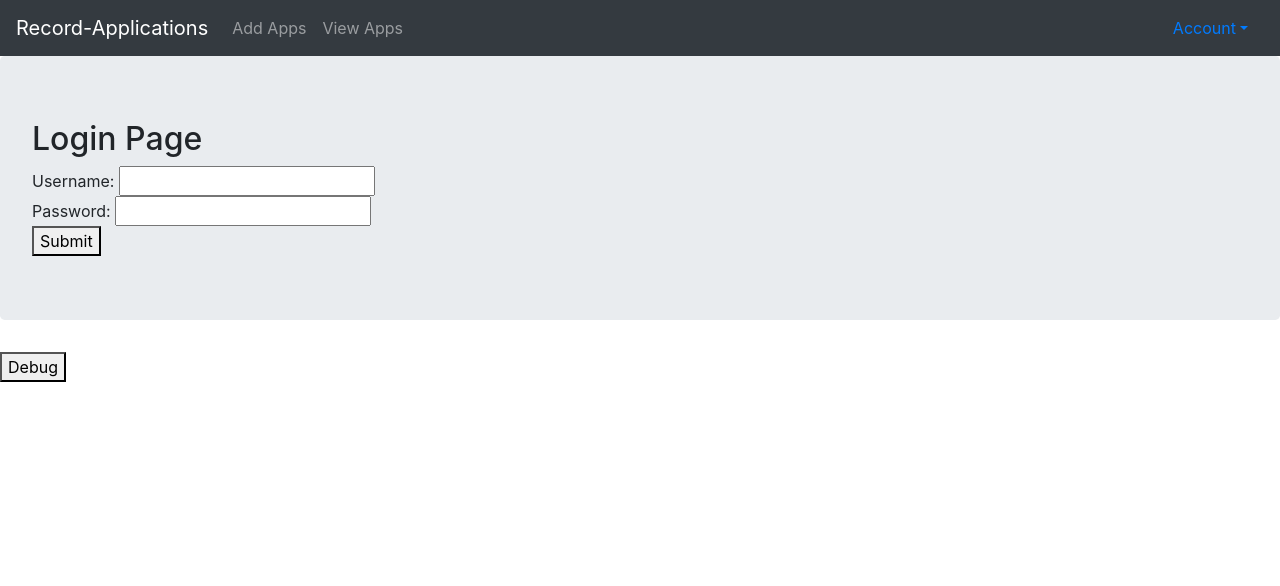
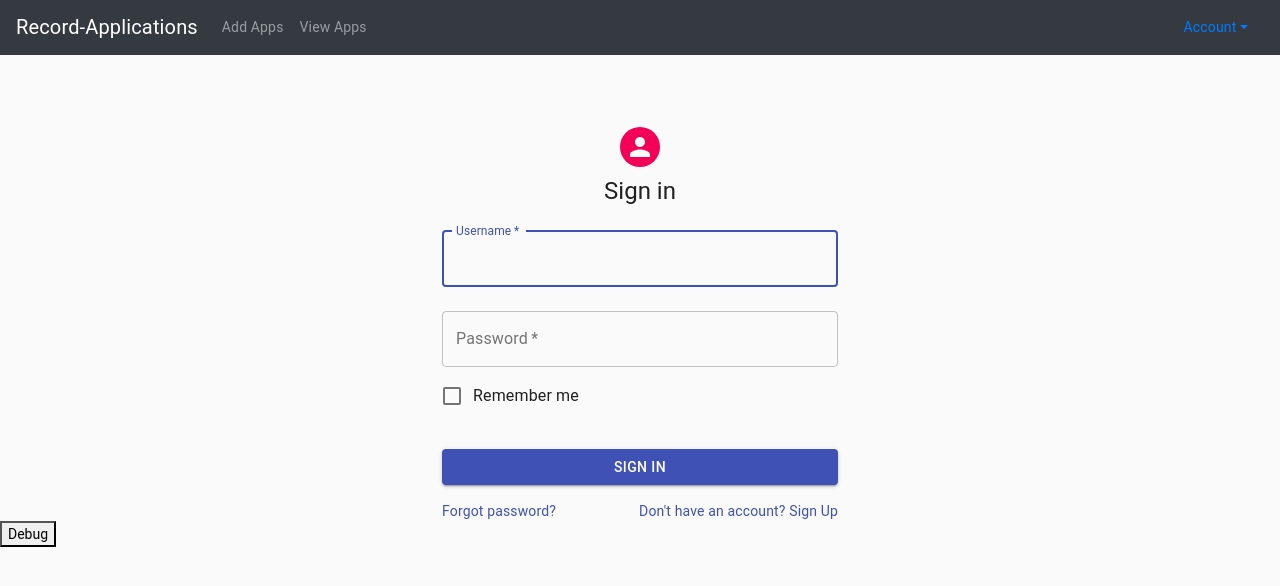
Before and after one commit to jbroomer/Record-Applications, a React (Create React App) app in the folder frontend/: page /login in a window 1280 px wide. Shown: the top 586 px of the page. Built offline with nearby package versions, Linux system fonts and the light colour scheme; the HTML template or start-up script is replaced by a standard one.

Commit message:
Improved Frontend of Login page

```diff
--- a/frontend/src/components/Login.js
+++ b/frontend/src/components/Login.js
@@ -1,24 +1,99 @@
 import React from 'react'
-import Jumbotron from 'react-bootstrap/Jumbotron';
-import Row from 'react-bootstrap/Row'
-import Col from 'react-bootstrap/Col'
-import Container from 'react-bootstrap/Container'
+import Avatar from '@material-ui/core/Avatar';
+import Button from '@material-ui/core/Button';
+import CssBaseline from '@material-ui/core/CssBaseline';
+import TextField from '@material-ui/core/TextField';
+import FormControlLabel from '@material-ui/core/FormControlLabel';
+import Checkbox from '@material-ui/core/Checkbox';
+import Link from '@material-ui/core/Link';
+import Grid from '@material-ui/core/Grid';
+import Box from '@material-ui/core/Box';
+import Typography from '@material-ui/core/Typography';
+import { makeStyles } from '@material-ui/core/styles';
+import Container from '@material-ui/core/Container';
 
-const Login = () => {
+const useStyles = makeStyles(theme => ({
+    paper: {
+      marginTop: theme.spacing(8),
+      display: 'flex',
+      flexDirection: 'column',
+      alignItems: 'center',
+    },
+    avatar: {
+      margin: theme.spacing(1),
+      backgroundColor: theme.palette.secondary.main,
+    },
+    form: {
+      width: '100%', // Fix IE 11 issue.
+      marginTop: theme.spacing(1),
+    },
+    submit: {
+      margin: theme.spacing(3, 0, 2),
+    },
+  }));
+
+const Login = (props) => {
+    const classes = useStyles();
+
     return (
-        <Jumbotron>
-            <h2>Login Page</h2>
-            <div>
-                Username: <input></input>
-                <br></br>
-                Password: <input></input>
+        <Container component="main" maxWidth="xs">
+            <CssBaseline />
+            <div className={classes.paper}>
+                <Avatar className={classes.avatar}>
+                </Avatar>
+                <Typography component="h1" variant="h5">
+                Sign in
+                </Typography>
+                <form className={classes.form} action="/" noValidate>
+                <TextField
+                    variant="outlined"
+                    margin="normal"
+                    required
+                    fullWidth
+                    id="username"
+                    label="Username"
+                    name="username"
+                    autoFocus
+                />
+                <TextField
+                    variant="outlined"
+                    margin="normal"
+                    required
+                    fullWidth
+                    name="password"
+                    label="Password"
+                    type="password"
+                    id="password"
+                    autoComplete="current-password"
+                />
+                <FormControlLabel
+                    control={<Checkbox value="remember" color="primary" />}
+                    label="Remember me"
+                />
+                <Button
+                    type="submit"
+                    fullWidth
+                    variant="contained"
+                    color="primary"
+                    className={classes.submit}
+                >
+                    Sign In
+                </Button>
+                <Grid container>
+                    <Grid item xs>
+                    <Link href="#" variant="body2">
+                        Forgot password?
+                    </Link>
+                    </Grid>
+                    <Grid item>
+                    <Link href="/signup" variant="body2">
+                        {"Don't have an account? Sign Up"}
+                    </Link>
+                    </Grid>
+                </Grid>
+                </form>
             </div>
-
-            <div>
-                <button>Submit</button>
-            </div>
-        </Jumbotron>
-
+        </Container>
     )
 }
 
```
